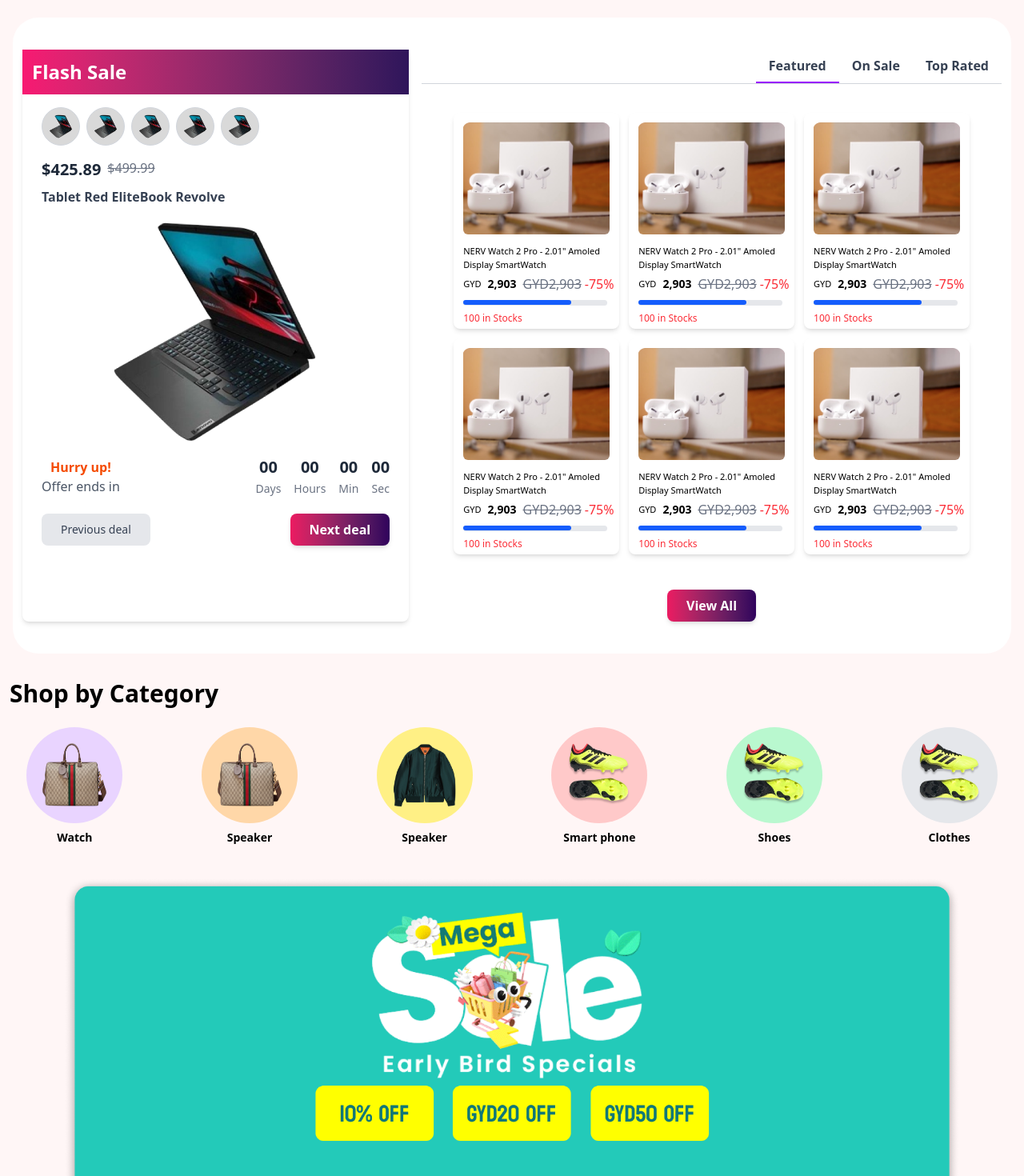
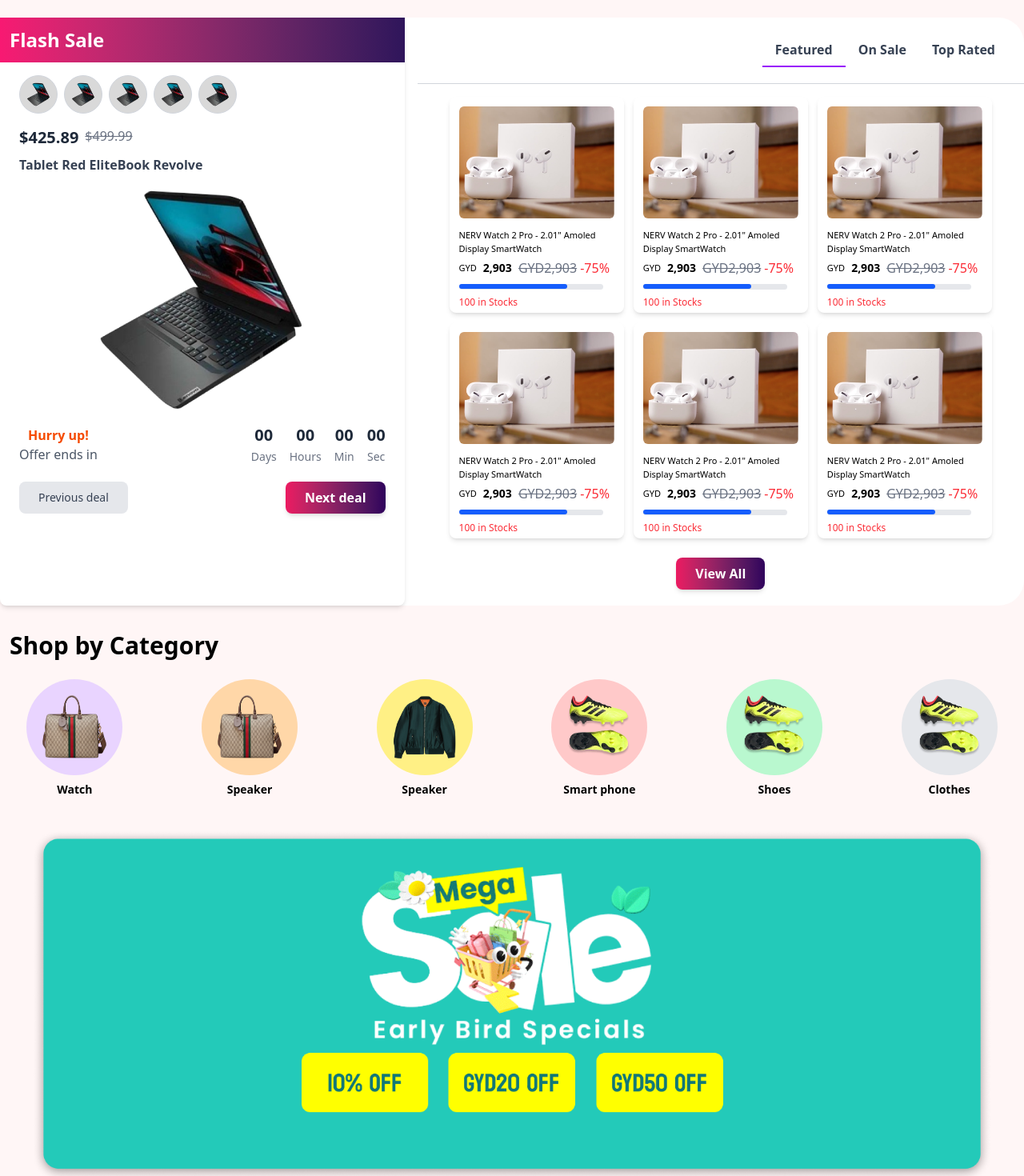
Before and after one commit to Muhammadanasraza/hiveguy, a React (Vite) app: page / in a window 1280 px wide. Shown: the part 680-2150 px from the top of the page at 80% size. Built offline with nearby package versions, Linux system fonts and the light colour scheme.

Commit message:
set alignments

```diff
--- a/src/Components/Banner.jsx
+++ b/src/Components/Banner.jsx
@@ -5,7 +5,7 @@ export default function Banner(){
   return (
     <div
       style={{ backgroundImage: `url(${salPic})` }}
-      className="   justify-center bg-cover bg-center h-[580px]"
+      className="   justify-center bg-cover bg-center h-[560px]"
     >
       {/* You can add text or other elements inside the banner if needed */}
     </div>
--- a/src/Components/CategarySection.jsx
+++ b/src/Components/CategarySection.jsx
@@ -16,7 +16,7 @@ export default function ShopByCategory() {
     ];
 
     return (
-      <div className="text-center   py-8">
+      <div className="text-center max-w-7xl mx-auto  py-8">
         <h2 className="text-3xl pl-3 text-left font-bold mb-6">Shop by Category</h2>
         <div className="grid  grid-cols-4 md:grid-cols-6 max-sm:grid-cols-2 lg:grid-cols-6 justify-between gap-8">
           {categories.map((category, index) => (
@@ -31,7 +31,7 @@ export default function ShopByCategory() {
           ))}
         </div>
 
-        <div className='mt-10 px-20 '>
+        <div className='mt-10 px-10 '>
             <img className='w-[1200px]  rounded-2xl ' src={bannerpng} alt="banner" />
         </div>
       </div>
--- a/src/Components/FlashSale.jsx
+++ b/src/Components/FlashSale.jsx
@@ -35,7 +35,7 @@ const FlashSale = () => {
     }
 
     return (
-        <div className="flex flex-col lg:flex-row mt-10 mx-4 rounded-4xl bg-white gap-4 px-3 py-10">
+        <div className="flex flex-col lg:flex-row mt-10 max-w-7xl  mx-auto max-sm:mx-2 rounded-4xl bg-white gap-4 px- ">
             {/* Flash Sale Section */}
             <div className="w-full lg:w-2/5 bg-white shadow-md rounded-lg">
                 <h2 className="text-white p-3 bg-gradient-to-r from-[#F81972] to-[#2F155B] font-bold text-2xl mb-4">
@@ -97,7 +97,7 @@ const FlashSale = () => {
             {/* Product Cards Section */}
             <div className="w-full lg:w-3/5">
                 {/* Tabs */}
-                <div className="flex justify-between lg:justify-end border-b border-gray-300 mb-4 overflow-x-auto scrollbar-hide">
+                <div className="flex justify-between p-5  lg:justify-end  border-b border-gray-300 mb-4 overflow-x-auto scrollbar-hide">
                     {["Featured", "On Sale", "Top Rated"].map((tab) => (
                         <button
                             key={tab}
@@ -110,10 +110,11 @@ const FlashSale = () => {
                     ))}
                 </div>
                 {/* Products */}
-                <div className="grid sm:grid-cols-2 lg:grid-cols-3 gap-3 px-10 py-5">{renderProducts()}</div>
+                <div className="grid sm:grid-cols-2 lg:grid-cols-3 gap-3 px-10 ">{renderProducts()}
+                </div>
                 {/* View All Button */}
                 <div className="flex justify-center mt-6">
-                    <Button className="w-full sm:w-auto">View All</Button>
+                    <Button className="w-full sm:w-auto mb-5">View All</Button>
                 </div>
             </div>
         </div>
--- a/src/Components/Footer.jsx
+++ b/src/Components/Footer.jsx
@@ -5,9 +5,9 @@ import logo from "../assets/images/logo-light.png"
 const Footer = () => {
   return (
     <footer className="w-full   bg-gradient-to-r from-[#f81972] to-[#2F155B] text-white py-10 px-6">
-      <div className="  mx-auto justify-center  grid grid-cols-1 max-sm:grid-cols-1 md:grid-cols-3 lg:grid-cols-3 gap-8">
+      <div className="  max-w-7xl mx-auto justify-center  grid grid-cols-1 max-sm:grid-cols-1 md:grid-cols-3 lg:grid-cols-3 gap-8">
         {/* Logo and About Section */}
-        <div>
+        <div >
           <img src={logo} alt="Logo" width={150} height={150} className="mb-4 mx-auto sm:mx-0" />
           <p className="text-sm leading-6 text-center sm:text-left">
             Lorem ipsum dolor sit amet, consectetur adipiscing elit, sed do eiusmod tempor incididunt ut labore et dolore magna aliqua.
--- a/src/Components/ForYouPage.jsx
+++ b/src/Components/ForYouPage.jsx
@@ -36,7 +36,7 @@ const JustForYou = () => {
     ];
 
     return (
-        <div className="my-5">
+        <div className="my-5 max-w-7xl mx-auto">
             <h2 className="text-3xl pl-3 font-bold text-left mb-6">Just For You</h2>
             <div className="grid grid-cols-1  p-4 sm:grid-cols-2 lg:grid-cols-4 gap-6">
                 {products.map((product, index) => (
--- a/src/Components/HoteDeals.jsx
+++ b/src/Components/HoteDeals.jsx
@@ -6,7 +6,7 @@ import fly from "../assets/images/fly.png"
 
 const HotDeals = () => {
     return (
-        <div className="p-8 ">
+        <div className="p-8 max-w-7xl mx-auto">
             <h2 className="text-3xl font-bold mb-6">Hot deals</h2>
             <div className="grid grid-cols-1  md:grid-cols-3  ">
                 {/* Phone Deal */}
--- a/src/Components/NewsLetterSignup.jsx
+++ b/src/Components/NewsLetterSignup.jsx
@@ -2,7 +2,7 @@ import vector from "../assets/images/Vector.png"
 
 const NewsletterSignup = () => {
   return (
-    <div className="bg-[#321159] my-6 sm:my-10 mx-4 sm:mx-auto max-w-7xl text-white py-6 px-4 sm:px-6 rounded-2xl">
+    <div className="bg-[#321159] my-6 max-w-7xl sm:my-10 mx-4 sm:mx-auto   text-white py-6 px-4 sm:px-6 rounded-2xl">
       <div className="flex flex-col lg:flex-row items-center justify-between gap-6">
         {/* Left Section - Icon and Text */}
         <div className="flex flex-col sm:flex-row items-center text-center sm:text-left gap-4 sm:gap-6">
--- a/src/Components/SportswearSaleBanner.jsx
+++ b/src/Components/SportswearSaleBanner.jsx
@@ -22,7 +22,7 @@ const SportswearSaleBanner = () => {
   };
 
   return (
-    <div className="it" style={{ position: "relative", margin: "0 0", overflow: "hidden", zIndex: 10 }}>
+    <div className="it  " style={{ position: "relative", margin: "0 0", overflow: "hidden", zIndex: 10 }}>
       {/* Left Arrow */}
       <button onClick={scrollLeft} style={{ position: "absolute", left: "20px", top: "50%", transform: "translateY(-50%)", background: "white", padding: "10px", borderRadius: "50%", boxShadow: "0 4px 6px rgba(0,0,0,0.1)" }}>
         <GoArrowLeft style={{ color: "#6d28d9", fontSize: "20px" }} />
```
